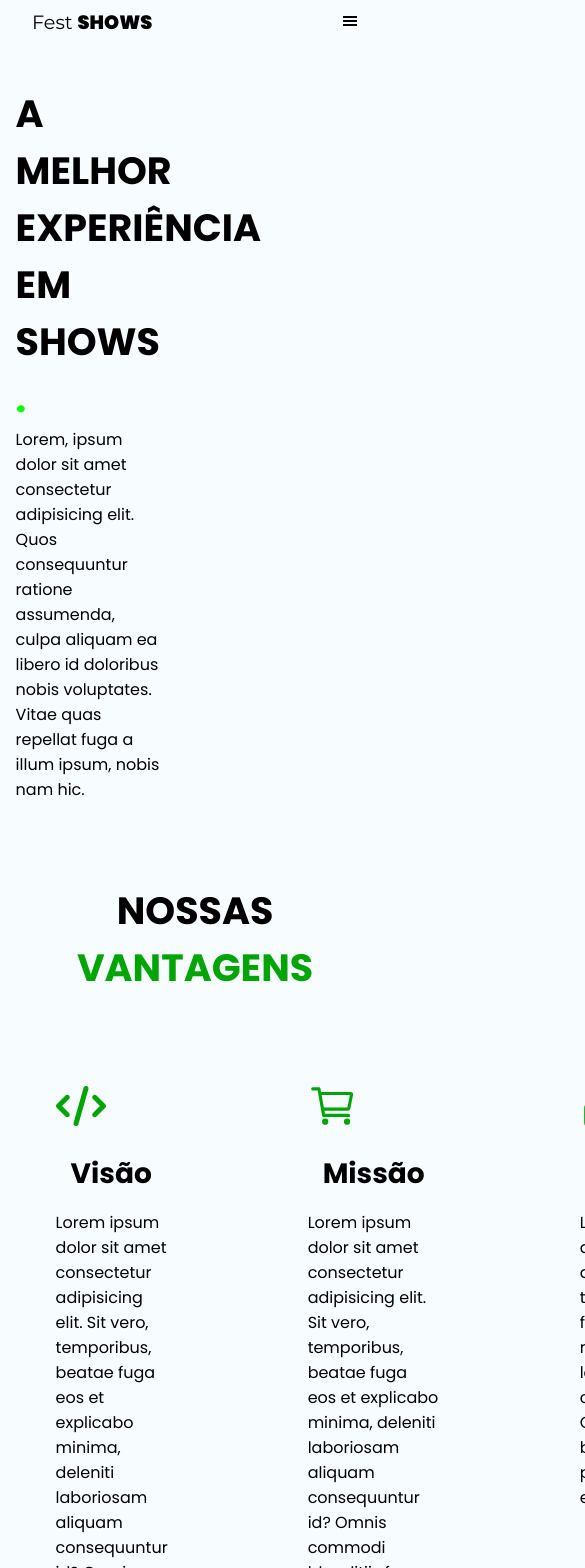
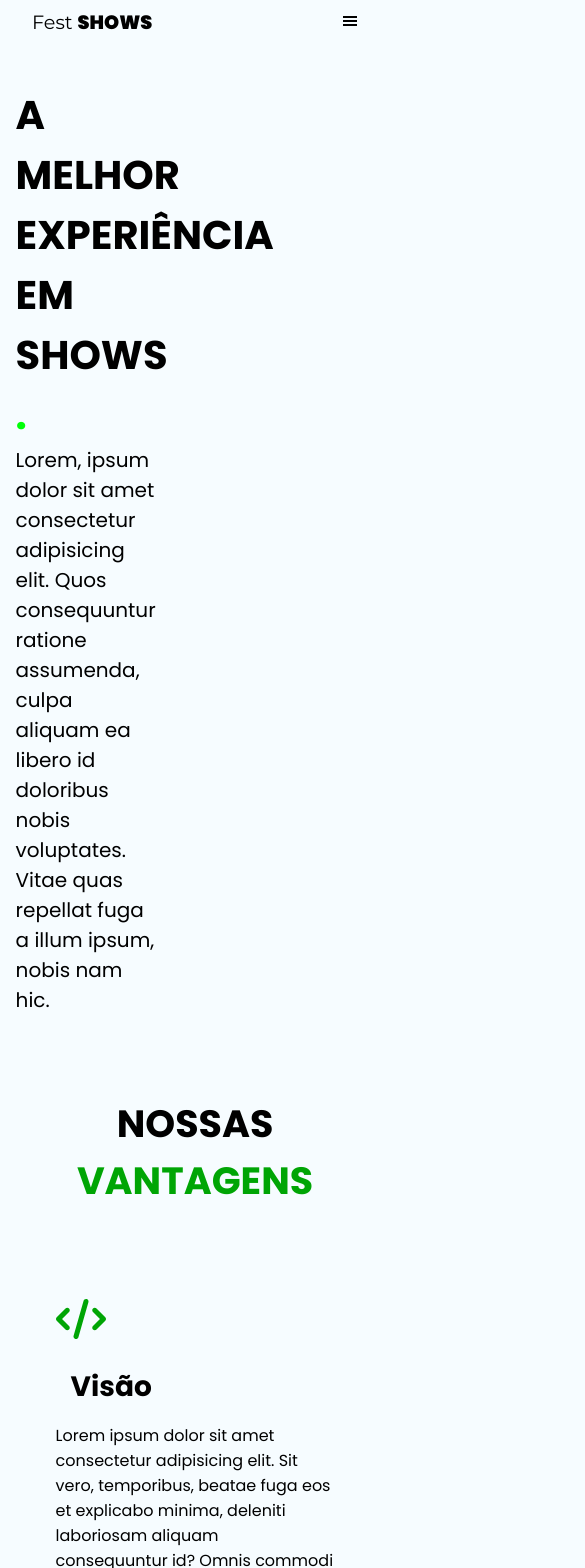
Before and after one commit to Devjuninho19/FestShows, a React (Vite) app: page / in a window 390 px wide. Shown: the top 1568 px of the page, 585 px wide, since content can reach past the window. Built offline with nearby package versions, Linux system fonts and the light colour scheme; no server answers.

Commit message:
Finalizando responsividade

```diff
--- a/src/pages/Home/Home.jsx
+++ b/src/pages/Home/Home.jsx
@@ -25,9 +25,10 @@ const Home = () => {
                   doloribus nobis voluptates. Vitae quas repellat fuga a illum
                   ipsum, nobis nam hic.
                 </p>
-                <div className="btn-contato"></div>
               </div>
+              <div className={styles.img}>
                 <img src={pessoa} className={styles.img} alt="pessoa" />
+              </div>
             </div>
           </div>
         </div>
@@ -38,15 +39,15 @@ const Home = () => {
             NOSSAS <span>VANTAGENS</span>
           </h2>
           <div className={styles.flex}>
+            <div>
               <div className={styles.box}>
                 <FaCode className={styles.icon} />
-
                 <h3>Visão</h3>
                 <p>
                   Lorem ipsum dolor sit amet consectetur adipisicing elit. Sit
-                vero, temporibus, beatae fuga eos et explicabo minima, deleniti
-                laboriosam aliquam consequuntur id? Omnis commodi blanditiis
-                fuga perferendis quaerat esse voluptatem?
+                  vero, temporibus, beatae fuga eos et explicabo minima,
+                  deleniti laboriosam aliquam consequuntur id? Omnis commodi
+                  blanditiis fuga perferendis quaerat esse voluptatem?
                 </p>
               </div>
               <div className={styles.box}>
@@ -55,9 +56,9 @@ const Home = () => {
                 <h3>Missão</h3>
                 <p>
                   Lorem ipsum dolor sit amet consectetur adipisicing elit. Sit
-                vero, temporibus, beatae fuga eos et explicabo minima, deleniti
-                laboriosam aliquam consequuntur id? Omnis commodi blanditiis
-                fuga perferendis quaerat esse voluptatem?
+                  vero, temporibus, beatae fuga eos et explicabo minima,
+                  deleniti laboriosam aliquam consequuntur id? Omnis commodi
+                  blanditiis fuga perferendis quaerat esse voluptatem?
                 </p>
               </div>
 
@@ -68,10 +69,11 @@ const Home = () => {
 
                 <p>
                   Lorem ipsum dolor sit amet consectetur adipisicing elit. Sit
-                vero, temporibus, beatae fuga eos et explicabo minima, deleniti
-                laboriosam aliquam consequuntur id? Omnis commodi blanditiis
-                fuga perferendis quaerat esse voluptatem?
+                  vero, temporibus, beatae fuga eos et explicabo minima,
+                  deleniti laboriosam aliquam consequuntur id? Omnis commodi
+                  blanditiis fuga perferendis quaerat esse voluptatem?
                 </p>
+              </div>
             </div>
           </div>
         </div>
--- a/src/pages/Home/Home.module.css
+++ b/src/pages/Home/Home.module.css
@@ -65,7 +65,7 @@
 .img {
   position: relative;
   animation: flutuar 2s ease-in-out infinite alternate;
-  margin-left: 495px;
+  margin-left: 300px;
 }
 @keyframes flutuar {
   0% {
@@ -113,8 +113,55 @@
   margin: 15px;
 }
 
-@media (max-width: 480px) {
+@media (max-width: 500px) {
   .topo {
     justify-content: center;
+    h1 {
+      font-size: 30px;
+    }
+    p {
+      font-size: 20px;
+    }
+  }
+  .especialidades {
+    box {
+      flex-direction: column;
+      align-items: center;
+    }
   }
 }
+@media (max-width: 600px) {
+  .topo {
+    justify-content: center;
+    h1 {
+      font-size: 30px;
+    }
+    p {
+      font-size: 20px;
+    }
+  }
+  .especialidades {
+    box {
+      flex-direction: column;
+      align-items: center;
+    }
+  }
+}
+
+@media (max-width: 1024px) {
+  .topo {
+    justify-content: center;
+    h1 {
+      font-size: 40px;
+    }
+    p {
+      font-size: 20px;
+    }
+  }
+  .especialidades {
+    box {
+      flex-direction: column;
+      align-items: center;
+    }
+  }
+}
```
Lines whose indentation alone changed are shown as unchanged.
